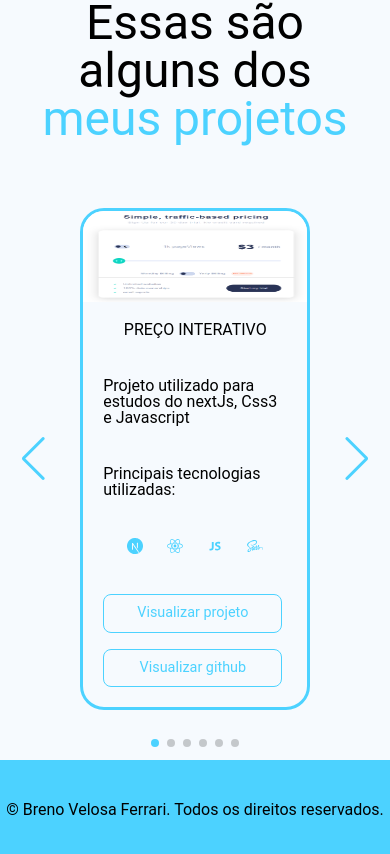
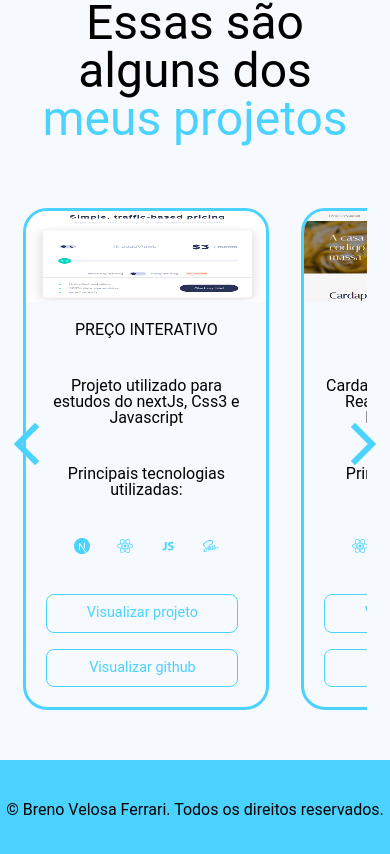
Before and after one commit to breno-Ferrari/PortifolioV2, a Next.js app: page / in a window 390 px wide. Shown: the part 2885-3739 px from the top of the page. Built offline with nearby package versions, Linux system fonts and the light colour scheme.

Commit message:
Removendo biblioteca de swiper e criando componente de slider(falta mobile)

```diff
--- a/pages/index.jsx
+++ b/pages/index.jsx
@@ -7,6 +7,7 @@ import { useEffect, useState } from "react";
 import Habilidades from "../src/components/Habilidades/habilidades";
 import SobreMim from "../src/components/SobreMim/sobreMim";
 import Projetos from "../src/components/Projetos/projetos";
+import Sliders from "../src/components/Sliders/slider";
 export default function Home() {
   const [nav,setNav] = useState(true)
 
--- a/src/components/NavBarMobile/bars/bars.jsx
+++ b/src/components/NavBarMobile/bars/bars.jsx
@@ -18,7 +18,6 @@ export default function BarsMenu({modal,...props}) {
     useEffect(()=>{
       if(modal === true){
         CreateX();
-        console.log("teste");
       }
 
     },[modal])
--- a/src/components/Projetos/projetos.jsx
+++ b/src/components/Projetos/projetos.jsx
@@ -10,31 +10,63 @@ import 'swiper/css/scrollbar';
 import { Pagination, Navigation } from "swiper";
 
 import Image from "next/image";
+import Sliders from "../Sliders/slider";
+import Slide from "../Sliders/Slide/slide";
 
 
 
 export default function Projetos() {
-    const [size, setSize] = useState(0);
+    const [size, setSize] = useState(null);
+    const [start ,setStart] = useState(0);
+    const [end ,setEnd] = useState(0);
+    const [win ,setWin] = useState(null);
+    const [id ,setId] = useState(null);
+
     const effectRan = useRef(false)
+    const listLenght = projectist.length // atualmente 6
+
+
+
+    // primeira iteração
+    // let start = 0;
+    // let end = listLenght /6  + end ;;   6/6 = 1 + 0
+    // segunda iteração
+    // let start = end+1;     1+1 = 2
+    // let end = (listLenght /6) + end;   1 + 2 = 3
+
+    // primeira iteração
+    // let start = 0;
+    // let end = listLenght /4 + end ;   6/3 = 1,5 + 0 = 2
+    // segunda iteração
+    // let start = end+1;     2+1 = 3
+    // let end = (listLenght /4) + end;   2 + 3 = 5
+
+    // primeira iteração
+    // let start = 0;
+    // let end = listLenght /2;   6/2 = 3
+    // segunda iteração
+    // let start = end+1;     3+1 = 4
+    // let end = (listLenght /2) + end;   3 + 3 = 6
+
+
+
+
 
     useEffect(()=>{
-    if(effectRan.current === false){
-        const windowSize = window.innerWidth;
-        console.log(windowSize);
-        if(windowSize <= 900){
-            setSize(1)
-        }else if(windowSize > 900 && windowSize <= 1400){
-            setSize(2)
-        }else if(windowSize > 1400 && windowSize <= 2000){
-            setSize(3)
-        }else if(windowSize > 2000){
-            setSize(4)
+        setWin(window.innerWidth)
+        if(win <= 1000){
+            setSize(listLenght);
+        }else if(win > 1000 && win <= 2000){
+            setSize((listLenght / 4).toFixed());
+        }else if(win > 2000){
+            setSize((listLenght / 2).toFixed());
         }
-        return() =>{
-            effectRan.current = true
+    },[win,listLenght,end,start])
+
+    function handleChange() {
+        setStart(end+1);
+        setEnd((listLenght /4) + end);
     }
-    }
-   },[])
 
     return (
         <section className={styles.sectionProjeto} id="projetos">
@@ -46,20 +78,9 @@ export default function Projetos() {
                     meus projetos
                 </p>
             </div>
-            <Swiper
-                slidesPerView={size}
-                slidesPerGroup={1}
-                loop={true}
-                pagination={{
-                    clickable: true,
-                }}
-                navigation={true}
-                modules={[Pagination, Navigation]}
-                className="mySwiper"
-                >
-
-                {projectist.map((item,index)=>(
-                    <SwiperSlide key={index}>
+            <Sliders>
+            {projectist.map((item,id)=>(
+                <Slide key={id}>
                       {item.build ?
                          <div className={styles.sectionProjeto__cardWrapperConstruction} >
                          <Image
@@ -87,14 +108,14 @@ export default function Projetos() {
                          </div>
                          <div className={styles.sectionProjeto__cardWrapperConstruction__container}>
                              <div className={styles.sectionProjeto__cardWrapperConstruction__container__anchor}>
-                                        <a href={item.link} className={styles.sectionProjeto__cardWrapperConstruction__container__anchor__button} target="_blank" rel="noopener noreferrer">
+                                 {/* <a href={item.link} className={styles.sectionProjeto__cardWrapperConstruction__container__anchor__button} target="_blank" rel="noopener noreferrer">
                                      Visualizar projeto
-                                        </a>
+                                 </a> */}
                              </div>
                              <div className={styles.sectionProjeto__cardWrapperConstruction__container__anchor}>
-                                        <a href={item.git} className={styles.sectionProjeto__cardWrapperConstruction__container__anchor__button} target="_blank" rel="noopener noreferrer">
+                                 {/* <a href={item.git} className={styles.sectionProjeto__cardWrapperConstruction__container__anchor__button} target="_blank" rel="noopener noreferrer">
                                      Visualizar github
-                                        </a>
+                                 </a> */}
                              </div>
                          </div>
                      </div>
@@ -139,12 +160,12 @@ export default function Projetos() {
                                     </a>
                                 </div>
                             </div>
+                        </div>
 
-                            </div>
                         }
-                    </SwiperSlide>
+                    </Slide>
                 ))}
-            </Swiper>
+                </Sliders>
         </section>
     )
   }
--- a/src/components/Projetos/projetos.module.scss
+++ b/src/components/Projetos/projetos.module.scss
@@ -32,6 +32,7 @@
         border-radius: 1.5rem;
         overflow: hidden;
         max-height: 31rem;
+        min-width: 15rem;
          @media (max-width:56.25rem){
             display: flex;
             flex-direction: column;
@@ -42,6 +43,7 @@
             margin: 3.1rem auto;
             max-width: 14rem;
             max-height: 31rem;
+            min-width: 15rem;
         }
         &__imagePrev{
             border: 0.6rem solid var(--border-bottom);
@@ -114,14 +116,14 @@
     &__cardWrapperConstruction{
         display: flex;
         flex-direction: column;
-
         border: 0.2rem dashed var(--underConstructionColor);
         max-width: 19rem;
         margin: 3.1rem auto;
         border-radius: 1.5rem;
         overflow: hidden;
         max-height: 31rem;
-        @media (max-width:56.25rem){
+        min-width: 15rem;
+         @media (max-width:56.25rem){
             display: flex;
             flex-direction: column;
             border: 0.2rem dashed var(--underConstructionColor);
@@ -131,6 +133,7 @@
             margin: 3.1rem auto;
             max-width: 14rem;
             max-height: 31rem;
+            min-width: 15rem;
         }
         &__imagePrev{
             border: 0.6rem dashed red;
@@ -184,7 +187,7 @@
                     cursor: pointer;
                     &:hover{
                         color: var(--underConstructionColorHover);
-                        border:0.2rem solid var(--underConstructionColorHover);
+                        border:0.1rem solid var(--underConstructionColorHover);
                     }
                 }
 
--- /dev/null
+++ b/src/components/Sliders/Slide/slide.jsx
@@ -0,0 +1,11 @@
+import styles from "./slide.module.scss"
+import Image from "next/image";
+// import projectist from "./projectList.jsx";
+
+export default function Slide({children}) {
+    return (
+      <div className={styles.slide}>
+        {children}
+      </div>
+    )
+  }
--- /dev/null
+++ b/src/components/Sliders/Slide/slide.module.scss
@@ -0,0 +1,3 @@
+.slide{
+    display: flex;
+}
--- /dev/null
+++ b/src/components/Sliders/slider.jsx
@@ -0,0 +1,32 @@
+import { Children, useRef } from "react"
+import styles from "./sliders.module.scss"
+
+export default function Sliders({children,setId}) {
+  const carrousel = useRef(null)
+
+
+  const handleLeftClick = (e) =>{
+    e.preventDefault();
+    // console.log("carrousel.current.scrollLeft:" + carrousel.current.scrollLeft);
+    // console.log("carrousel.current.offsetWidth:" + carrousel.current.offsetWidth);
+    // console.log(carrousel.current.children[0].clientWidth);
+    carrousel.current.scrollLeft -= carrousel.current.children[0].clientWidth - 32
+  }
+  const handleRightClick = (e) =>{
+    e.preventDefault();
+    // console.log("carrousel.current.scrollLeft:" + carrousel.current.scrollLeft);
+    // console.log("carrousel.current.offsetWidth:" + carrousel.current.offsetWidth);
+    // console.log(carrousel.current);
+    carrousel.current.scrollLeft += carrousel.current.children[0].clientWidth + 32
+  }
+
+    return (
+      <div className={styles.container}>
+        <button className={`${styles.container__arrow} ${styles.container__arrow__arrowPrev}`} onClick={handleLeftClick}></button>
+        <div className={styles.container__sliders} ref={carrousel}>
+          {children}
+        </div>
+        <button className={`${styles.container__arrow} ${styles.container__arrow__arrowNext}`} onClick={handleRightClick}></button>
+      </div>
+    )
+  }
--- /dev/null
+++ b/src/components/Sliders/sliders.module.scss
@@ -0,0 +1,53 @@
+.container{
+    display: flex;
+    align-items: center;
+    &__sliders{
+        display: flex;
+        margin: 0 auto;
+        max-width: 88vw;
+        overflow-x: auto;
+        scroll-behavior: smooth;
+        align-items: center;
+        text-align: center;
+        gap: 2rem;
+        &::-webkit-scrollbar{
+            display: none;
+        }
+    }
+    &__arrow{
+        background-color: transparent;
+        border: none;
+        width: 30px;
+        height: 30px;
+        position: absolute;;
+        margin-top: -31px;
+        &__arrowPrev{
+            border-bottom: 6px solid;
+            border-left: 6px solid;
+            transform: rotate(45deg);
+            left: 50px;
+            color: var(--bg-pre);
+            &:hover{
+                cursor: pointer;
+                color: #c6c6c6;
+            }
+            @media (max-width:56.25rem){
+                left: 20px;
+            }
+        }
+        &__arrowNext{
+            border-bottom: 6px solid;
+            border-left: 6px solid;
+            transform: rotate(-135deg);
+            right: 50px;
+            color: var(--bg-pre);
+            &:hover{
+                cursor: pointer;
+                color: #c6c6c6;
+            }
+            @media (max-width:56.25rem){
+                right: 20px;
+            }
+        }
+    }
+}
```
Lines whose indentation alone changed are shown as unchanged.
